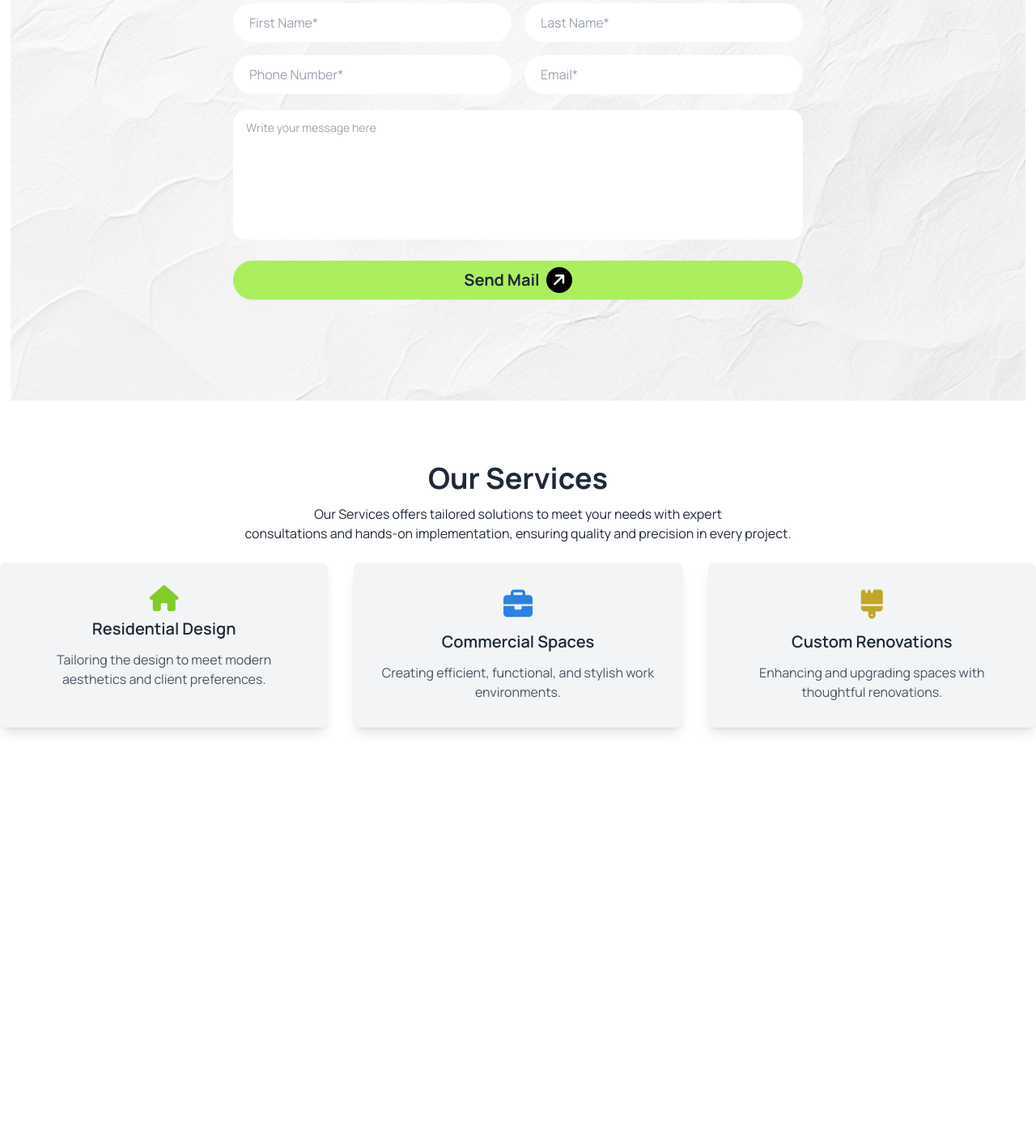
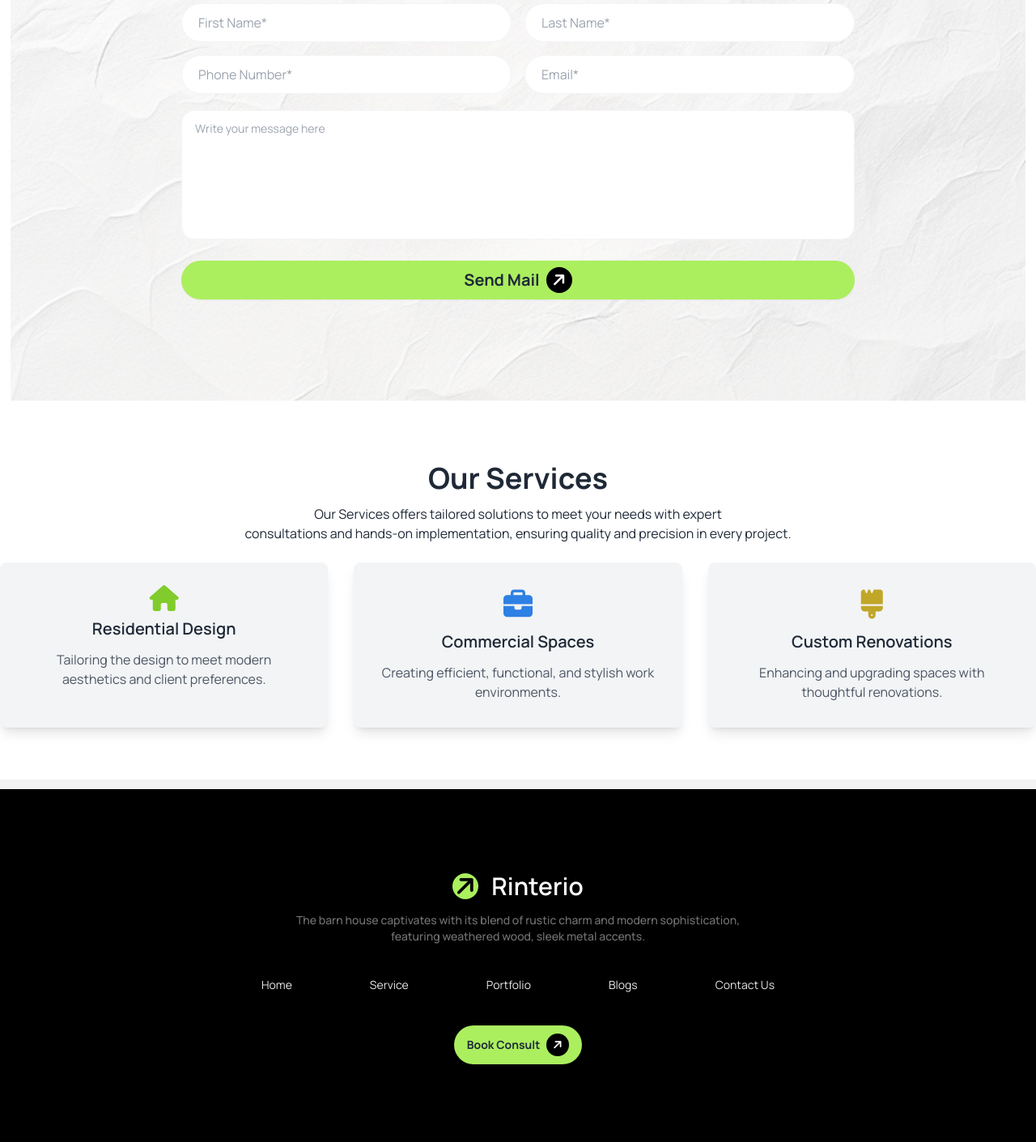
Before and after one commit to alaminsaleh/PH-B10-A3, a plain HTML site: page index.html in a window 1280 px wide. Shown: the part 3262-4673 px from the top of the page at 81% size. Before the commit the page ends 4225 px from the top, so only its background shows below. Drawn offline with nearby package versions, Linux system fonts and the light colour scheme.

Commit message:
Add responsive footer section with social links

```diff
--- a/index.html
+++ b/index.html
@@ -313,7 +313,7 @@
       class="relative min-h-screen bg-cover bg-center bg-no-repeat flex items-center justify-center m-2 md:my-3 w-[97%] md:w-[98%] mx-auto"
       style="background-image: linear-gradient(rgba(255, 255, 255, 0.5), rgba(255, 255, 255, 0.5)), url('./assets/bg.jpg');">
 
-      <div class="relative w-full max-w-3xl p-8 rounded-lg space-y-4">
+      <div class="relative w-full max-w-4xl p-8 rounded-lg space-y-4">
         <div class="space-y-6 flex flex-col items-center justify-center">
           <button
             class="btn bg-[#ABEF5F33] text-black hover:bg-gray-200 rounded-full font-bold shadow-md md:px-6 md:py-2 flex items-center px-3 py-1 md:mx-0 self-center border-none">
@@ -330,15 +330,17 @@
         <form class="space-y-5">
           <div class="grid grid-cols-1 md:grid-cols-2 gap-4">
             <input type="text" placeholder="First Name*"
-              class="input input-bordered w-full rounded-full border-none p-5" />
+              class="input input-bordered w-full rounded-full border border-3 border-gray-100 p-5 bg-[#FFFFFF]" />
             <input type="text" placeholder="Last Name*"
-              class="input input-bordered w-full rounded-full border-none p-5" />
+              class="input input-bordered w-full rounded-full border border-3 border-gray-100 p-5" />
             <input type="tel" placeholder="Phone Number*"
-              class="input input-bordered w-full rounded-full border-none p-5" />
-            <input type="email" placeholder="Email*" class="input input-bordered w-full rounded-full border-none p-5" />
+              class="input input-bordered w-full rounded-full border border-3 border-gray-100 p-5" />
+            <input type="email" placeholder="Email*"
+              class="input input-bordered w-full rounded-full border border-3 border-gray-100 p-5" />
           </div>
 
-          <textarea class="rounded-2xl border-none textarea textarea-bordered w-full h-40 mt-6 resize-none"
+          <textarea
+            class="rounded-2xl border border-3 border-gray-100 textarea textarea-bordered w-full h-40 mt-6 resize-none"
             placeholder="Write your message here"></textarea>
 
           <div class="text-center mt-6">
@@ -393,8 +395,27 @@
   </main>
 
   <!-- Footer section -->
-  <footer>
+  <footer class=" bg-[#F4F4F4] text-base-content pt-3">
+    <div class="footer footer-center bg-black text-base-content md:py-24 py-16 px-8">
+      <div>
+        <button class="btn bg-black border-none text-3xl bg-none gap-4"><i
+            class="fa-solid fa-arrow-right bg-[#ABEF5F] text-black h-8 w-8 rounded-full flex items-center justify-center -rotate-45"></i>
+          <span class="text-white">Rinterio</span></button>
+        <p class="text-[#737373] font-medium	">The barn house captivates with its blend of rustic charm and modern
+          sophistication, <span class="hidden lg:inline"><br></span> featuring weathered wood, sleek metal accents.</p>
+      </div>
+      <nav class="grid grid-flow-row md:grid-flow-col gap-8 md:gap-24">
+        <a class="link link-hover text-[#E9E9E9]">Home</a>
+        <a class="link link-hover text-[#E9E9E9]">Service</a>
+        <a class="link link-hover text-[#E9E9E9]">Portfolio</a>
+        <a class="link link-hover text-[#E9E9E9]">Blogs</a>
+        <a class="link link-hover text-[#E9E9E9]">Contact Us</a>
+      </nav>
 
+      <a class=" inline-flex btn border-none bg-[#ABEF5F] rounded-full font-bold">Book Consult <i
+          class="fa-solid fa-arrow-right bg-black text-white h-7 w-7 rounded-full flex items-center justify-center -rotate-45"></i>
+      </a>
+    </div>
   </footer>
 </body>
 
```
